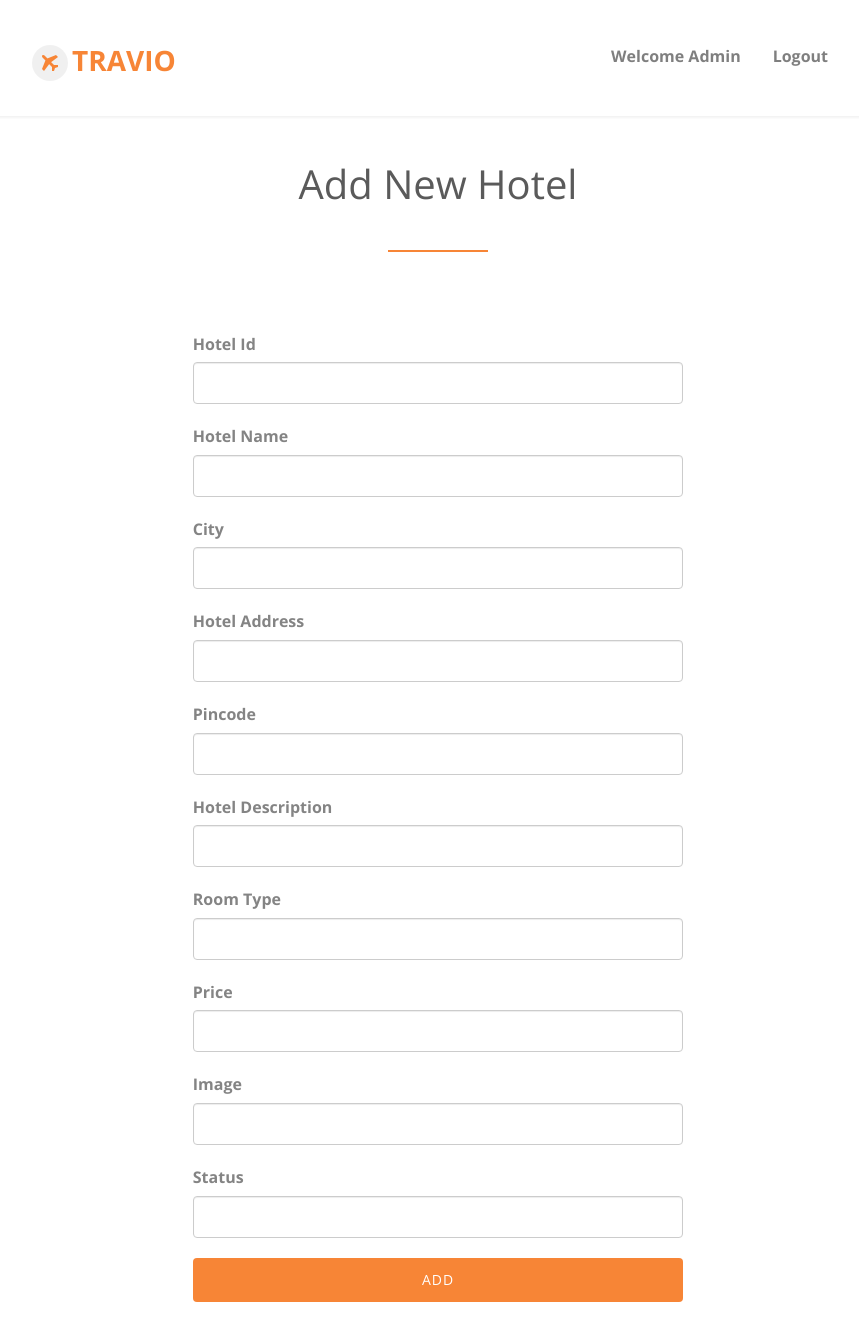
After one commit to ayush-rudani/Travio, a Django app: page /addhotel in a window 1280 px wide. The commit adds this page. Shown: the whole page, without its empty margins (202-1061 px from the left). Run offline with Django 4.2, Linux system fonts and the light colour scheme; some libraries are stand-ins or nearby versions; some web fonts are replaced.

Commit message:
Before userhistory

```diff
--- a/travio/main/views.py
+++ b/travio/main/views.py
@@ -216,10 +216,11 @@ def payment(request, hname):
         hbooking.save()
         print('Booking info added')
         messages.info(request, 'Booking info added')
+
         context = {}
         context['hname'] = hname
         context['user'] = user
-        context['hbooking'] = hbooking
+        context['booking_details'] = hbooking
     return render(request, "receipt.html", context)
 
 
--- /dev/null
+++ b/travio/templates/addhotel.html
@@ -0,0 +1,149 @@
+{% load static %}
+<!DOCTYPE html>
+<html class="no-js"> <!--<![endif]-->
+<head>
+    <meta charset="utf-8">
+    <meta http-equiv="X-UA-Compatible" content="IE=edge">
+    <title>Travel &mdash; 100% Free Fully Responsive HTML5 Template by FREEHTML5.co</title>
+    <meta name="viewport" content="width=device-width, initial-scale=1">
+    <meta name="description" content="Free HTML5 Template by FREEHTML5.CO"/>
+    <meta name="keywords" content="free html5, free template, free bootstrap, html5, css3, mobile first, responsive"/>
+    <meta name="author" content="FREEHTML5.CO"/>
+
+    <!-- Facebook and Twitter integration -->
+    <meta property="og:title" content=""/>
+    <meta property="og:image" content=""/>
+    <meta property="og:url" content=""/>
+    <meta property="og:site_name" content=""/>
+    <meta property="og:description" content=""/>
+    <meta name="twitter:title" content=""/>
+    <meta name="twitter:image" content=""/>
+    <meta name="twitter:url" content=""/>
+    <meta name="twitter:card" content=""/>
+
+    {% include 'CSS.html' %}
+
+    <style>
+        .container {
+            margin: auto;
+            width: 65%;
+            padding: 10px;
+        }
+    </style>
+
+</head>
+<body>
+    <div id="fh5co-wrapper">
+        <div id="fh5co-page">
+            <header id="fh5co-header-section" class="sticky-banner">
+                <div class="container">
+                    <div class="nav-header">
+                        <a href="#" class="js-fh5co-nav-toggle fh5co-nav-toggle dark"><i></i></a>
+                        <h1 id="fh5co-logo"><a href="{% url 'adminpanel' %}"><i class="icon-airplane"></i>Travio</a></h1>
+                        <!-- START #fh5co-menu-wrap -->
+                        <nav id="fh5co-menu-wrap" role="navigation">
+                            <ul class="sf-menu" id="fh5co-primary-menu">
+                                <li><a>Welcome Admin</a></li>
+                                <li><a href="{% url 'Logout' %}">Logout</a></li>
+                            </ul>
+                        </nav>
+                    </div>
+                </div>
+            </header>
+
+            <div class="desc profile-container row">
+                <div class="container">
+                    <div id="fh5co-destination">
+                     <div class="tour-fluid">
+                        <div class="container">
+                         <div class="row">
+                             <div class="row">
+                                 <div class="col-md-8 col-md-offset-2 text-center heading-section animate-box">
+                                     <br>
+                                     <h3>Add New Hotel</h3>
+                                 </div>
+                             </div>
+                             <form class="col-md-12" action="addh" method="POST" >
+                                 {%csrf_token %}
+                                 <div role="tabpanel" class="tab-pane" id="register">
+                                         <div class="col-xxs-12 col-xs-12 mt">
+                                             <div class="input-field">
+                                                 <label for="hotelId">Hotel Id</label>
+                                                 <input type="number" class="form-control" id="hotelId" name="hotelId"/>
+                                             </div>
+                                         </div>
+                                         <div class="col-xxs-12 col-xs-12 mt">
+                                             <div class="input-field">
+                                                 <label for="hotelName">Hotel Name</label>
+                                                 <input type="text" class="form-control" id="hotelName" name="hotelName"/>
+                                             </div>
+                                         </div>
+                                         <div class="col-xxs-12 col-xs-12 mt">
+                                             <div class="input-field">
+                                                 <label for="city">City</label>
+                                                 <input type="text" class="form-control" id="city" name="city"/>
+                                             </div>
+                                         </div>
+                                         <div class="col-xxs-12 col-xs-12 mt">
+                                             <div class="input-field">
+                                                 <label for="hotelAddress">Hotel Address</label>
+                                                 <input type="text" class="form-control" id="hotelAddress" name="hotelAddress"/>
+                                             </div>
+                                         </div>
+                                         <div class="col-xxs-12 col-xs-12 mt">
+                                             <div class="input-field">
+                                                 <label for="pincode">Pincode</label>
+                                                 <input type="text" class="form-control" id="pincode" name="pincode" />
+                                             </div>
+                                         </div>
+                                        <div class="col-xxs-12 col-xs-12 mt">
+                                            <div class="input-field">
+                                                <label for="hotelDesc">Hotel Description</label>
+                                                <input type="text" class="form-control" id="hotelDesc" name="hotelDesc" />
+                                            </div>
+                                        </div>
+                                        <div class="col-xxs-12 col-xs-12 mt">
+                                            <div class="input-field">
+                                                <label for="roomType">Room Type</label>
+                                                <input type="text" class="form-control" id="roomType" name="roomType" />
+                                            </div>
+                                        </div>
+                                        <div class="col-xxs-12 col-xs-12 mt">
+                                            <div class="input-field">
+                                                <label for="price">Price</label>
+                                                <input type="number" class="form-control" id="price" name="price" />
+                                            </div>
+                                        </div>
+                                        <div class="col-xxs-12 col-xs-12 mt">
+                                            <div class="input-field">
+                                                <label for="image">Image</label>
+                                                <input type="text" class="form-control" id="image" name="image" />
+                                            </div>
+                                        </div>
+                                        <div class="col-xxs-12 col-xs-12 mt">
+                                            <div class="input-field">
+                                                <label for="status">Status</label>
+                                                <input type="text" class="form-control" id="status" name="status" />
+                                            </div>
+                                        </div>
+                                        <div class="col-xs-12">
+                                             <input type="submit" class="btn btn-primary btn-block"
+                                                 value="Add">
+                                        </div>
+                                        <br><br><br> <br><br> <br>
+                                 </div>
+                             </form>
+                         </div>
+                        </div>
+                     </div>
+                 </div>
+
+                 </div>
+             </div>
+
+        </div>
+    </div>
+
+    {% include 'JS.html' %}
+</body>
+</html>
--- a/travio/templates/adminpage.html
+++ b/travio/templates/adminpage.html
@@ -87,7 +87,7 @@
                                 <div class="desc">
                                     <span></span>
                                     <h3>Add New Hotel</h3> <br>
-                                    <a class="btn btn-primary btn-outline" href="#">Add Now <i
+                                    <a class="btn btn-primary btn-outline" href="addhotel">Add Now <i
                                             class="icon-arrow-right22"></i></a>
                                 </div>
                             </div>
```
Also changed, not shown: travio/templates/receipt.html (+20 -16 lines), travio/db.sqlite3.
